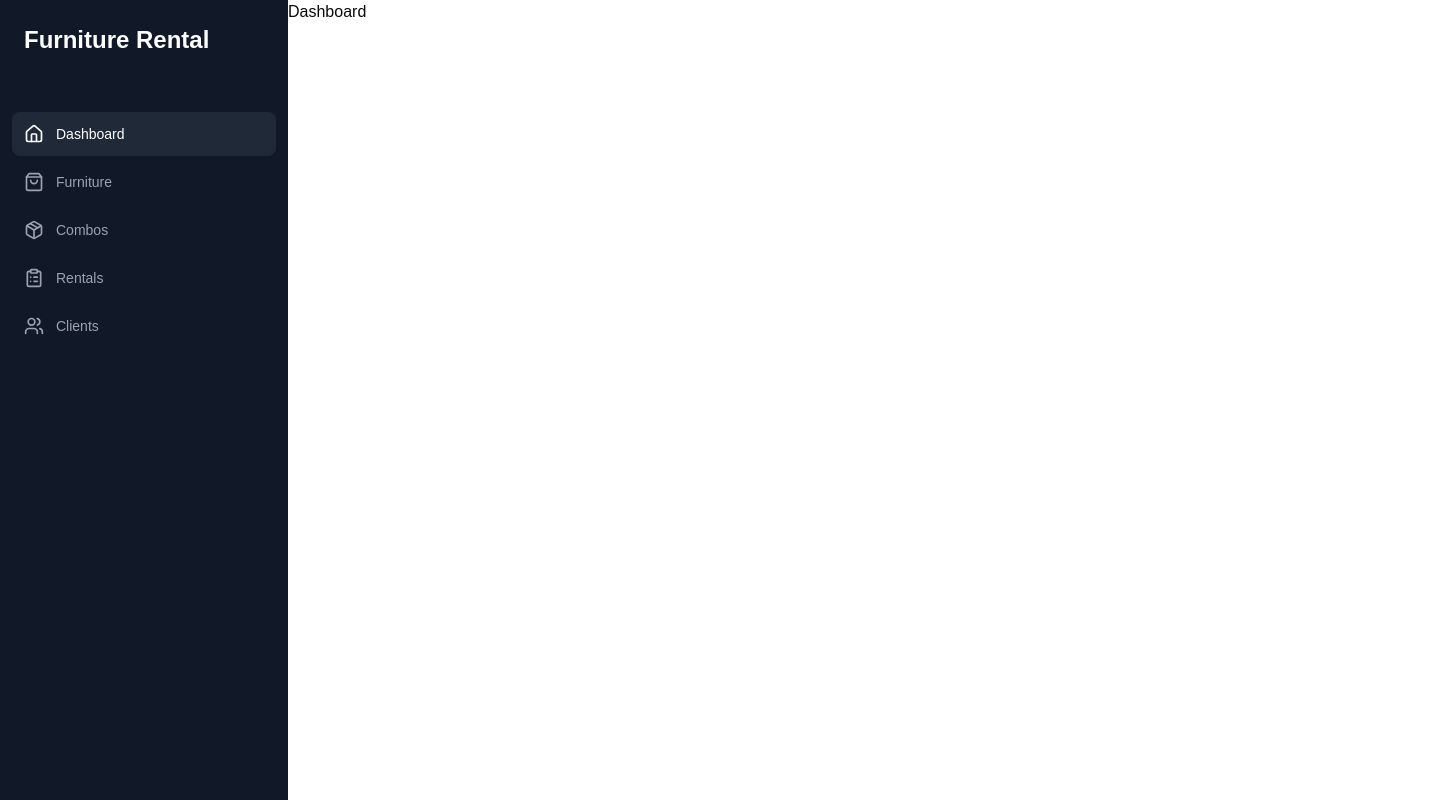
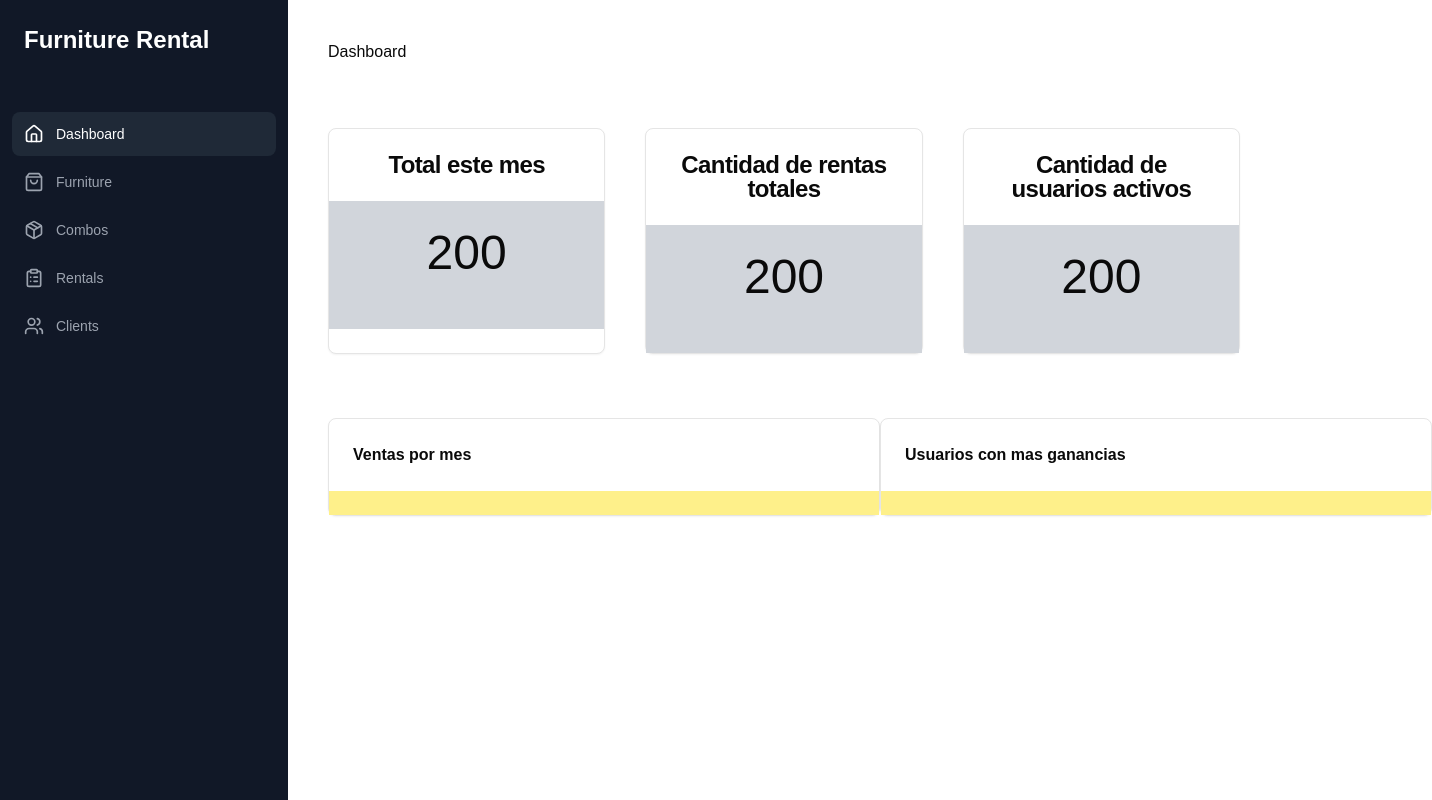
Before and after one commit to Samuel581/furniture-rental-client, a Next.js app: page /dashboard in a window 1280 px wide. Shown: the whole page, 1432 px wide, since content can reach past the window. Built offline with nearby package versions, Linux system fonts and the light colour scheme.

Commit message:
💄add(dashboad) create cards and strcuture of dashboard page

```diff
--- a/src/app/(dashboard)/dashboard/page.tsx
+++ b/src/app/(dashboard)/dashboard/page.tsx
@@ -1,12 +1,18 @@
-
-import React from 'react'
+import DashboardRows from "@/components/dashboard/dashboard-rows";
+import TotalsRow from "@/components/dashboard/totals-row";
+import { Breadcrumb, BreadcrumbItem, BreadcrumbLink } from "@/components/ui/breadcrumb";
+import React from "react";
 
 function page() {
   return (
-    <div>
-      Dashboard
+    <div className="flex flex-col space-y-auto m-10 gap-16">
+      <Breadcrumb>
+        <BreadcrumbItem><BreadcrumbLink>Dashboard</BreadcrumbLink></BreadcrumbItem>
+      </Breadcrumb>
+      <TotalsRow />
+      <DashboardRows />
     </div>
-  )
+  );
 }
 
-export default page
+export default page;
--- /dev/null
+++ b/src/components/dashboard/dash-card.tsx
@@ -0,0 +1,21 @@
+import React from 'react'
+import { Card, CardContent, CardHeader } from '../ui/card'
+
+interface DashCardProps {
+    title?: string;
+}
+
+function DashCard({ title }: DashCardProps) {
+  return (
+    <Card>
+      <CardHeader className='w-[550px]'>
+        <p className='text-xxl font-semibold'>{ title }</p>
+      </CardHeader>
+      <CardContent className='bg-yellow-200'>
+
+      </CardContent>
+    </Card>
+  )
+}
+
+export default DashCard
--- /dev/null
+++ b/src/components/dashboard/dashboard-rows.tsx
@@ -0,0 +1,13 @@
+import React from 'react'
+import DashCard from './dash-card'
+
+function DashboardRows() {
+  return (
+    <div className='flex flex-row justify-around'>
+      <DashCard title='Ventas por mes'/>
+      <DashCard title='Usuarios con mas ganancias'/>
+    </div>
+  )
+}
+
+export default DashboardRows
--- /dev/null
+++ b/src/components/dashboard/data-card.tsx
@@ -0,0 +1,21 @@
+import React from 'react'
+import { Card, CardContent, CardHeader, CardTitle } from '../ui/card'
+
+interface DataCardProps {
+    title?: string; // Make title optional if you want to allow empty cards
+}
+
+function DataCard( { title }: DataCardProps ) {
+  return (
+    <Card className='w-[400px]'>
+        <CardHeader>
+            <CardTitle className='text-center'>{title}</CardTitle>
+        </CardHeader>
+        <CardContent className='bg-gray-300 grid place-items-center h-32'>
+            <p className='text-5xl text-center'>200</p>
+        </CardContent>
+    </Card>
+  )
+}
+
+export default DataCard
--- /dev/null
+++ b/src/components/dashboard/totals-row.tsx
@@ -0,0 +1,14 @@
+import React, { } from 'react'
+import DataCard from './data-card'
+
+function TotalsRow() {
+  return (
+    <div className='flex flex-row space-x-10 justify-around'>
+      <DataCard title={'Total este mes'}/>
+      <DataCard title={'Cantidad de rentas totales'}/>
+      <DataCard title={'Cantidad de usuarios activos'}/>
+    </div>
+  )
+}
+
+export default TotalsRow
--- /dev/null
+++ b/src/components/ui/breadcrumb.tsx
@@ -0,0 +1,115 @@
+import * as React from "react"
+import { Slot } from "@radix-ui/react-slot"
+import { ChevronRight, MoreHorizontal } from "lucide-react"
+
+import { cn } from "@/lib/utils"
+
+const Breadcrumb = React.forwardRef<
+  HTMLElement,
+  React.ComponentPropsWithoutRef<"nav"> & {
+    separator?: React.ReactNode
+  }
+>(({ ...props }, ref) => <nav ref={ref} aria-label="breadcrumb" {...props} />)
+Breadcrumb.displayName = "Breadcrumb"
+
+const BreadcrumbList = React.forwardRef<
+  HTMLOListElement,
+  React.ComponentPropsWithoutRef<"ol">
+>(({ className, ...props }, ref) => (
+  <ol
+    ref={ref}
+    className={cn(
+      "flex flex-wrap items-center gap-1.5 break-words text-sm text-muted-foreground sm:gap-2.5",
+      className
+    )}
+    {...props}
+  />
+))
+BreadcrumbList.displayName = "BreadcrumbList"
+
+const BreadcrumbItem = React.forwardRef<
+  HTMLLIElement,
+  React.ComponentPropsWithoutRef<"li">
+>(({ className, ...props }, ref) => (
+  <li
+    ref={ref}
+    className={cn("inline-flex items-center gap-1.5", className)}
+    {...props}
+  />
+))
+BreadcrumbItem.displayName = "BreadcrumbItem"
+
+const BreadcrumbLink = React.forwardRef<
+  HTMLAnchorElement,
+  React.ComponentPropsWithoutRef<"a"> & {
+    asChild?: boolean
+  }
+>(({ asChild, className, ...props }, ref) => {
+  const Comp = asChild ? Slot : "a"
+
+  return (
+    <Comp
+      ref={ref}
+      className={cn("transition-colors hover:text-foreground", className)}
+      {...props}
+    />
+  )
+})
+BreadcrumbLink.displayName = "BreadcrumbLink"
+
+const BreadcrumbPage = React.forwardRef<
+  HTMLSpanElement,
+  React.ComponentPropsWithoutRef<"span">
+>(({ className, ...props }, ref) => (
+  <span
+    ref={ref}
+    role="link"
+    aria-disabled="true"
+    aria-current="page"
+    className={cn("font-normal text-foreground", className)}
+    {...props}
+  />
+))
+BreadcrumbPage.displayName = "BreadcrumbPage"
+
+const BreadcrumbSeparator = ({
+  children,
+  className,
+  ...props
+}: React.ComponentProps<"li">) => (
+  <li
+    role="presentation"
+    aria-hidden="true"
+    className={cn("[&>svg]:w-3.5 [&>svg]:h-3.5", className)}
+    {...props}
+  >
+    {children ?? <ChevronRight />}
+  </li>
+)
+BreadcrumbSeparator.displayName = "BreadcrumbSeparator"
+
+const BreadcrumbEllipsis = ({
+  className,
+  ...props
+}: React.ComponentProps<"span">) => (
+  <span
+    role="presentation"
+    aria-hidden="true"
+    className={cn("flex h-9 w-9 items-center justify-center", className)}
+    {...props}
+  >
+    <MoreHorizontal className="h-4 w-4" />
+    <span className="sr-only">More</span>
+  </span>
+)
+BreadcrumbEllipsis.displayName = "BreadcrumbElipssis"
+
+export {
+  Breadcrumb,
+  BreadcrumbList,
+  BreadcrumbItem,
+  BreadcrumbLink,
+  BreadcrumbPage,
+  BreadcrumbSeparator,
+  BreadcrumbEllipsis,
+}
--- /dev/null
+++ b/src/components/ui/card.tsx
@@ -0,0 +1,79 @@
+import * as React from "react"
+
+import { cn } from "@/lib/utils"
+
+const Card = React.forwardRef<
+  HTMLDivElement,
+  React.HTMLAttributes<HTMLDivElement>
+>(({ className, ...props }, ref) => (
+  <div
+    ref={ref}
+    className={cn(
+      "rounded-lg border bg-card text-card-foreground shadow-sm",
+      className
+    )}
+    {...props}
+  />
+))
+Card.displayName = "Card"
+
+const CardHeader = React.forwardRef<
+  HTMLDivElement,
+  React.HTMLAttributes<HTMLDivElement>
+>(({ className, ...props }, ref) => (
+  <div
+    ref={ref}
+    className={cn("flex flex-col space-y-1.5 p-6", className)}
+    {...props}
+  />
+))
+CardHeader.displayName = "CardHeader"
+
+const CardTitle = React.forwardRef<
+  HTMLDivElement,
+  React.HTMLAttributes<HTMLDivElement>
+>(({ className, ...props }, ref) => (
+  <div
+    ref={ref}
+    className={cn(
+      "text-2xl font-semibold leading-none tracking-tight",
+      className
+    )}
+    {...props}
+  />
+))
+CardTitle.displayName = "CardTitle"
+
+const CardDescription = React.forwardRef<
+  HTMLDivElement,
+  React.HTMLAttributes<HTMLDivElement>
+>(({ className, ...props }, ref) => (
+  <div
+    ref={ref}
+    className={cn("text-sm text-muted-foreground", className)}
+    {...props}
+  />
+))
+CardDescription.displayName = "CardDescription"
+
+const CardContent = React.forwardRef<
+  HTMLDivElement,
+  React.HTMLAttributes<HTMLDivElement>
+>(({ className, ...props }, ref) => (
+  <div ref={ref} className={cn("p-6 pt-0", className)} {...props} />
+))
+CardContent.displayName = "CardContent"
+
+const CardFooter = React.forwardRef<
+  HTMLDivElement,
+  React.HTMLAttributes<HTMLDivElement>
+>(({ className, ...props }, ref) => (
+  <div
+    ref={ref}
+    className={cn("flex items-center p-6 pt-0", className)}
+    {...props}
+  />
+))
+CardFooter.displayName = "CardFooter"
+
+export { Card, CardHeader, CardFooter, CardTitle, CardDescription, CardContent }
```
